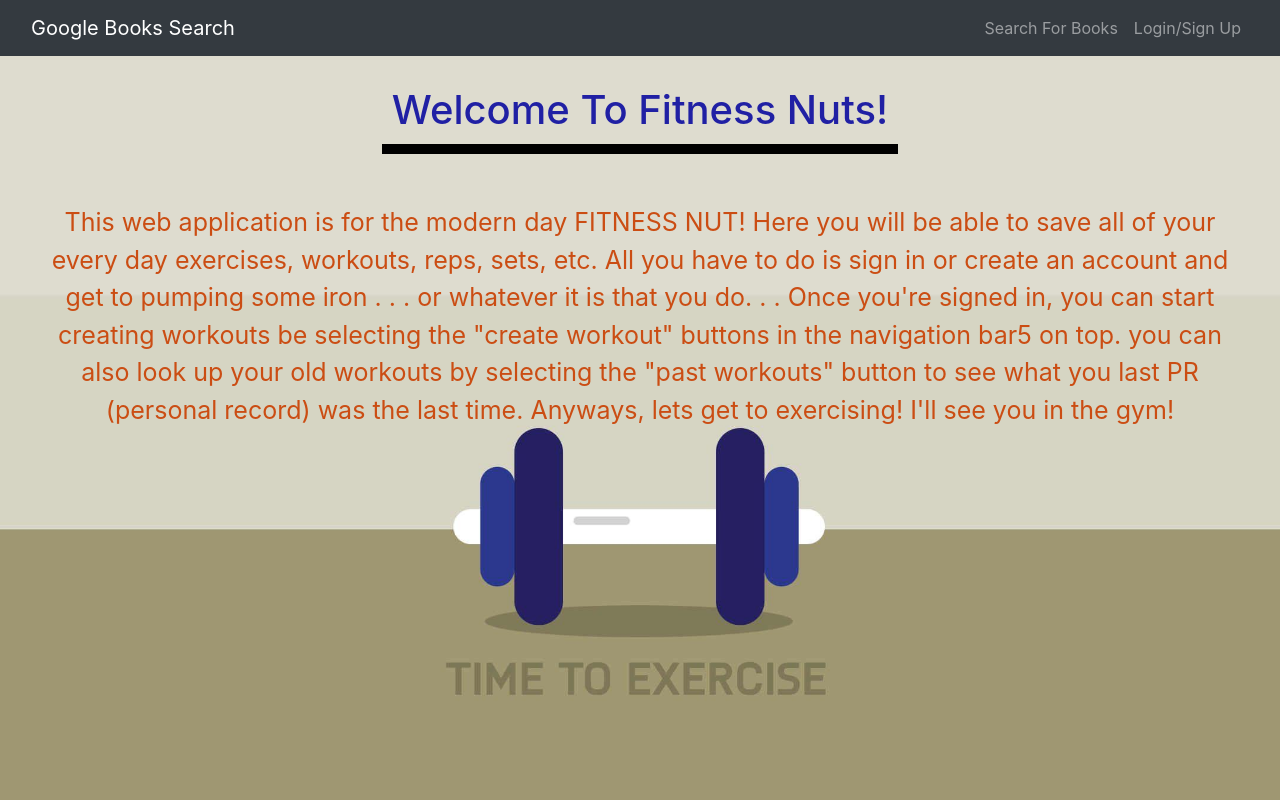
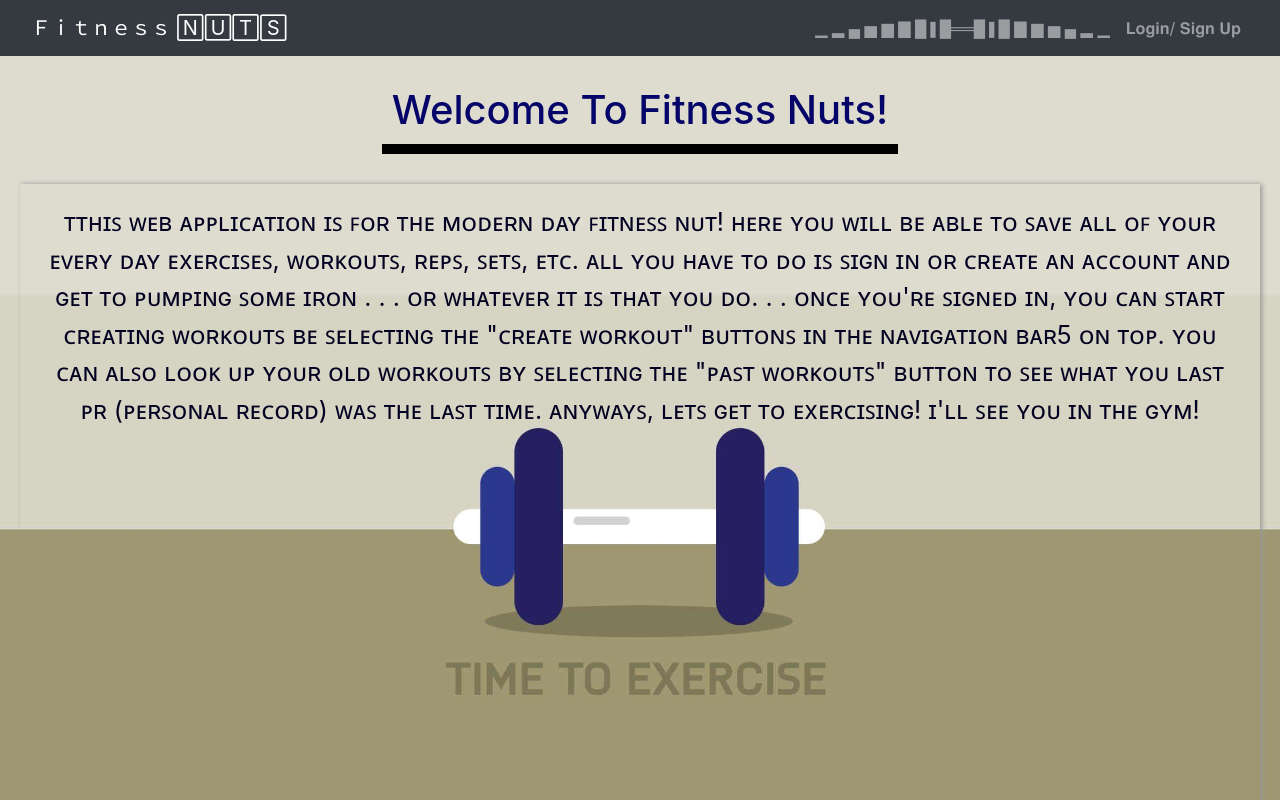
Before and after one commit to jesterb0206/fit-nuts, a React (Create React App) app in the folder client/: page / in a window 1280 px wide. Shown: the top 800 px of the page. Built offline with nearby package versions, Linux system fonts and the light colour scheme.

Commit message:
fixed the NavBar and add fonts

```diff
--- a/client/src/App.css
+++ b/client/src/App.css
@@ -32,7 +32,8 @@
   flex-wrap: wrap;
   flex-direction: row;
   justify-content: center;
-  min-height: 100vh;
+
+
 }
 
 .welcomeHeader {
@@ -44,7 +45,7 @@
   border: 10px;
   padding: 10px;
   text-align: center;
-  color: rgb(32, 32, 164);
+  color:rgb(5, 5, 105);
   box-shadow: 0 10px 0 0 rgba(0, 0, 0, 5);
 }
 
@@ -58,6 +59,7 @@
   padding: 20px;
   text-align: center;
   font-size: 25px;
+  box-shadow: 2px 0px 5px #999;
   /* border-radius: 10px;
   background: linear-gradient(135deg, rgba(255, 255, 255, 0.1), rgba(255, 255, 255, 0));
   backdrop-filter: blur(5px);
@@ -65,7 +67,7 @@
   border:2px solid rgba(255, 255, 255, 0.18);
   box-shadow: 0 8px 32px 0 rgba(0, 0, 0, 0.37); */
   min-height: 100vh;
-  color: rgb(203, 77, 19);
+  color: rgb(3, 1, 33);
 }
 
 /* ---------------------------------------------------------------------------------- */
--- a/client/src/components/NavBar.js
+++ b/client/src/components/NavBar.js
@@ -6,22 +6,23 @@ import LoginForm from './LoginForm';
 
 import Auth from '../utils/auth';
 
+
 const AppNavbar = () => {
   // set modal display state
   const [showModal, setShowModal] = useState(false);
 
   return (
     <>
+
       <Navbar bg='dark' variant='dark' expand='lg'>
         <Container fluid>
           <Navbar.Brand as={Link} to='/'>
-            Google Books Search
-          </Navbar.Brand>
+          Ｆｉｔｎｅｓｓ 🄽🅄🅃🅂</Navbar.Brand>
           <Navbar.Toggle aria-controls='navbar' />
           <Navbar.Collapse id='navbar'>
             <Nav className='ml-auto'>
               <Nav.Link as={Link} to='/'>
-                Search For Books
+              ▁ ▂ ▄ ▅ ▆ ▇ █❚█══█❚█ ▇ ▆ ▅ ▄ ▂ ▁
               </Nav.Link>
               {/* if user is logged in show saved books and logout */}
               {Auth.loggedIn() ? (
@@ -32,7 +33,7 @@ const AppNavbar = () => {
                   <Nav.Link onClick={Auth.logout}>Logout</Nav.Link>
                 </>
               ) : (
-                <Nav.Link onClick={() => setShowModal(true)}>Login/Sign Up</Nav.Link>
+                <Nav.Link onClick={() => setShowModal(true)}>𝐋𝐨𝐠𝐢𝐧/ 𝐒𝐢𝐠𝐧 𝐔𝐩</Nav.Link>
               )}
             </Nav>
           </Navbar.Collapse>
--- a/client/src/pages/Homepage.js
+++ b/client/src/pages/Homepage.js
@@ -14,7 +14,7 @@ const Homepage = () => {
     return(
         <div className='homepageSection'>
             <h1 className='welcomeHeader'>Welcome To Fitness Nuts!</h1>
-            <p className='introParagraph'>This web application is for the modern day FITNESS NUT! Here you will be able to save all of your every day exercises, workouts, reps, sets, etc. All you have to do is sign in or create an account and get to pumping some iron . . . or whatever it is that you do. . . Once you're signed in, you can start creating workouts be selecting the "create workout" buttons in the navigation bar5 on top. you can also look up your old workouts by selecting the "past workouts" button to see what you last PR (personal record) was the last time. Anyways, lets get to exercising! I'll see you in the gym!</p>
+            <p className='introParagraph'>ᴛᴛʜɪꜱ ᴡᴇʙ ᴀᴘᴘʟɪᴄᴀᴛɪᴏɴ ɪꜱ ꜰᴏʀ ᴛʜᴇ ᴍᴏᴅᴇʀɴ ᴅᴀʏ ꜰɪᴛɴᴇꜱꜱ ɴᴜᴛ! ʜᴇʀᴇ ʏᴏᴜ ᴡɪʟʟ ʙᴇ ᴀʙʟᴇ ᴛᴏ ꜱᴀᴠᴇ ᴀʟʟ ᴏꜰ ʏᴏᴜʀ ᴇᴠᴇʀʏ ᴅᴀʏ ᴇxᴇʀᴄɪꜱᴇꜱ, ᴡᴏʀᴋᴏᴜᴛꜱ, ʀᴇᴘꜱ, ꜱᴇᴛꜱ, ᴇᴛᴄ. ᴀʟʟ ʏᴏᴜ ʜᴀᴠᴇ ᴛᴏ ᴅᴏ ɪꜱ ꜱɪɢɴ ɪɴ ᴏʀ ᴄʀᴇᴀᴛᴇ ᴀɴ ᴀᴄᴄᴏᴜɴᴛ ᴀɴᴅ ɢᴇᴛ ᴛᴏ ᴘᴜᴍᴘɪɴɢ ꜱᴏᴍᴇ ɪʀᴏɴ . . . ᴏʀ ᴡʜᴀᴛᴇᴠᴇʀ ɪᴛ ɪꜱ ᴛʜᴀᴛ ʏᴏᴜ ᴅᴏ. . . ᴏɴᴄᴇ ʏᴏᴜ'ʀᴇ ꜱɪɢɴᴇᴅ ɪɴ, ʏᴏᴜ ᴄᴀɴ ꜱᴛᴀʀᴛ ᴄʀᴇᴀᴛɪɴɢ ᴡᴏʀᴋᴏᴜᴛꜱ ʙᴇ ꜱᴇʟᴇᴄᴛɪɴɢ ᴛʜᴇ "ᴄʀᴇᴀᴛᴇ ᴡᴏʀᴋᴏᴜᴛ" ʙᴜᴛᴛᴏɴꜱ ɪɴ ᴛʜᴇ ɴᴀᴠɪɢᴀᴛɪᴏɴ ʙᴀʀ5 ᴏɴ ᴛᴏᴘ. ʏᴏᴜ ᴄᴀɴ ᴀʟꜱᴏ ʟᴏᴏᴋ ᴜᴘ ʏᴏᴜʀ ᴏʟᴅ ᴡᴏʀᴋᴏᴜᴛꜱ ʙʏ ꜱᴇʟᴇᴄᴛɪɴɢ ᴛʜᴇ "ᴘᴀꜱᴛ ᴡᴏʀᴋᴏᴜᴛꜱ" ʙᴜᴛᴛᴏɴ ᴛᴏ ꜱᴇᴇ ᴡʜᴀᴛ ʏᴏᴜ ʟᴀꜱᴛ ᴘʀ (ᴘᴇʀꜱᴏɴᴀʟ ʀᴇᴄᴏʀᴅ) ᴡᴀꜱ ᴛʜᴇ ʟᴀꜱᴛ ᴛɪᴍᴇ. ᴀɴʏᴡᴀʏꜱ, ʟᴇᴛꜱ ɢᴇᴛ ᴛᴏ ᴇxᴇʀᴄɪꜱɪɴɢ! ɪ'ʟʟ ꜱᴇᴇ ʏᴏᴜ ɪɴ ᴛʜᴇ ɢʏᴍ!</p>
         </div>
     )
 }
--- a/package.json
+++ b/package.json
@@ -21,6 +21,7 @@
     "axios": "^1.2.6",
     "bootstrap": "^5.2.3",
     "dotenv": "^16.0.3",
-    "node": "^16.17.1"
+    "node": "^16.17.1",
+    "react-icon": "^1.0.0"
   }
 }
```
Also changed, not shown: client/src/images/IMG_2938.JPG (deleted), client/src/images/IMG_2943.JPG (deleted).
